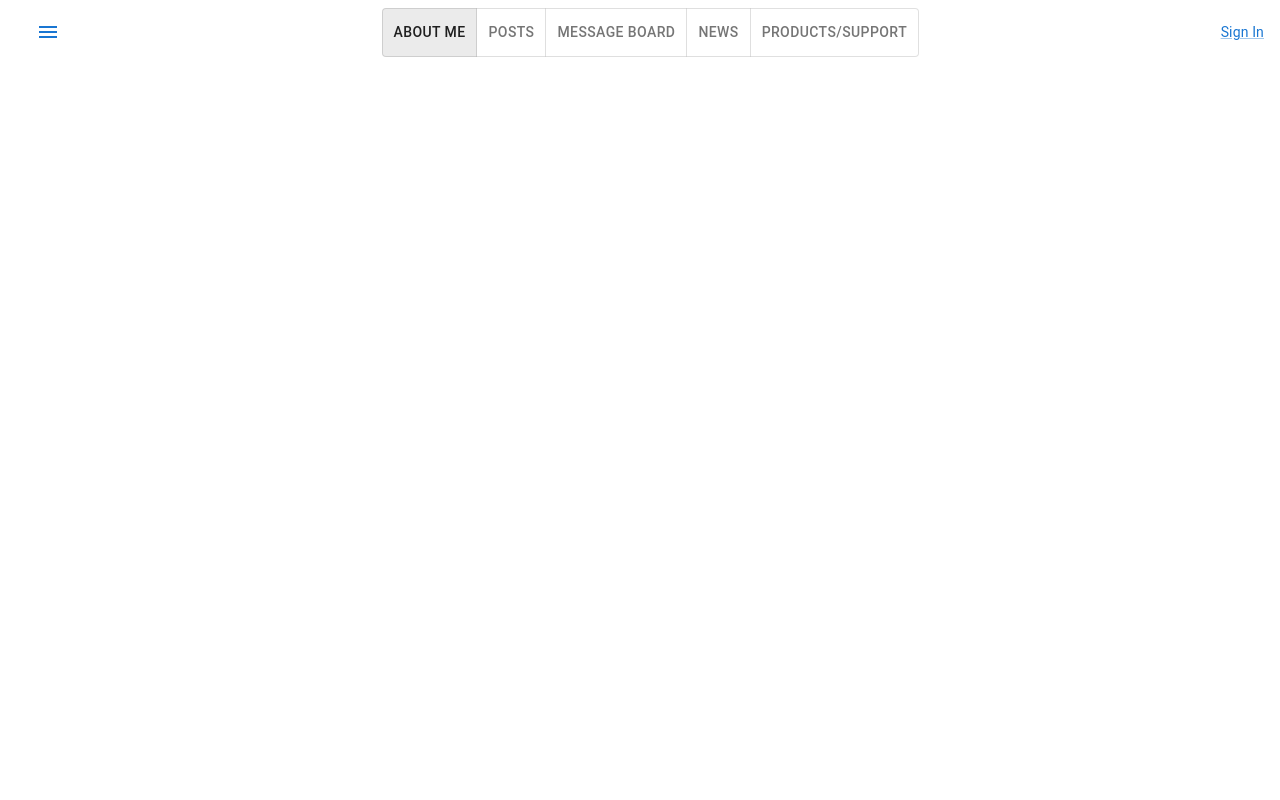
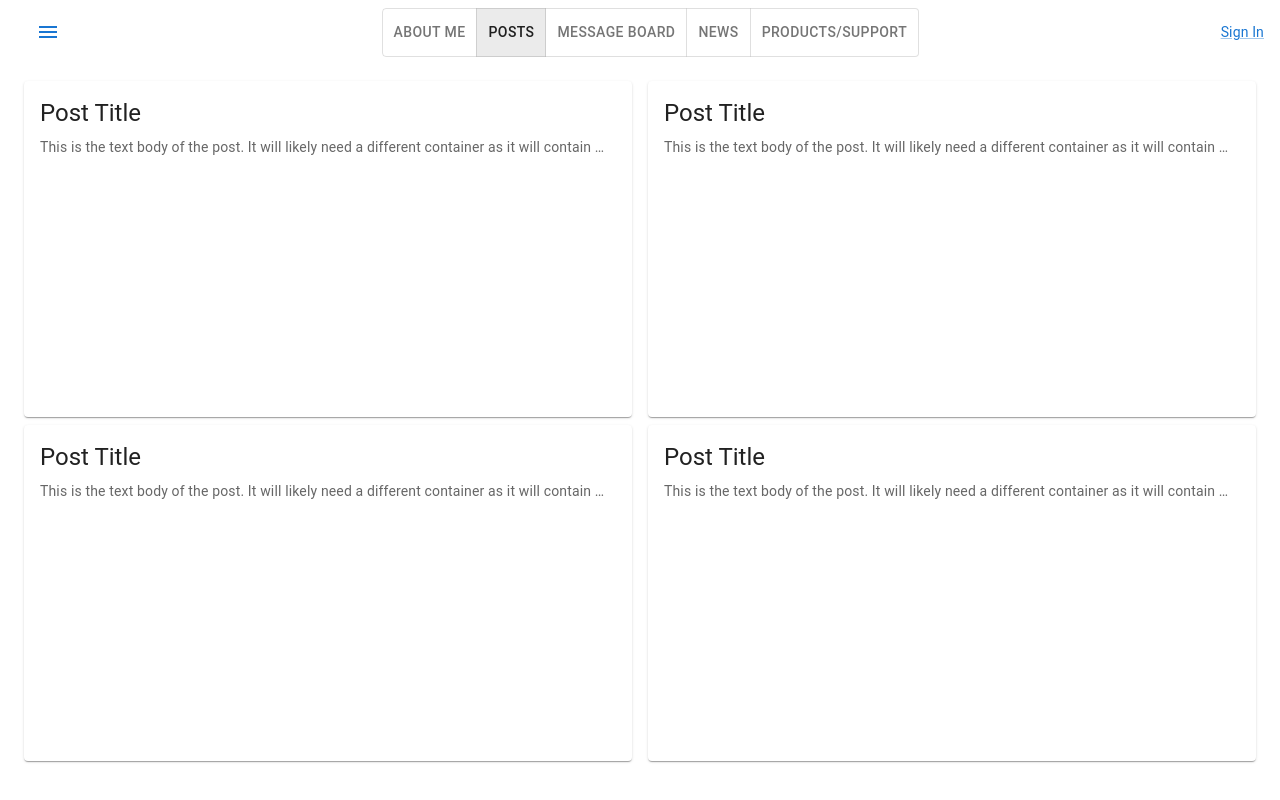
Before and after one commit to bandrus93/ZiggysBlog, a React (Create React App) app in the folder ziggy-blog/: page /feed in a window 1280 px wide. Built offline with nearby package versions, Linux system fonts and the light colour scheme.

Commit message:
Completed static frontend

```diff
--- a/ziggy-blog/src/App.css
+++ b/ziggy-blog/src/App.css
@@ -3,3 +3,32 @@
   justify-content: space-between;
   padding: 0.5rem 1rem;
 }
+
+.about-blurb {
+  display: flex;
+  margin: 1rem 1.5rem;
+}
+
+.about-image {
+  flex-grow: 1;
+}
+
+.about-text {
+  flex-grow: 2;
+}
+
+.feed-container {
+  display: grid;
+  grid-template-columns: auto auto;
+  grid-gap: 0.5rem 1rem;
+  margin: 1rem 1.5rem;
+  height: 85vh;
+}
+
+.board-container {
+  display: grid;
+  grid-template-columns: auto auto auto;
+  grid-gap: 0.5rem 1rem;
+  margin: 1rem 1.5rem;
+  height: 85vh;
+}
--- a/ziggy-blog/src/App.js
+++ b/ziggy-blog/src/App.js
@@ -1,9 +1,25 @@
+import './App.css';
+import { BrowserRouter, Routes, Route } from "react-router-dom";
 import NavBar from './components/NavBar';
-import './App.css';
+import About from './pages/About';
+import Board from './pages/Board';
+import Error from './pages/Error';
+import Feed from './pages/Feed';
+import Shop from './pages/Shop';
 
 function App() {
   return (
+    <BrowserRouter>
     <NavBar />
+      <Routes>
+        <Route path='/feed' index element={<Feed />} />
+        <Route path='/about' element={<About />} />
+        <Route path='/message-board' element={<Board />} />
+        <Route path='/news' element={<Feed />} />
+        <Route path='/shop' element={<Shop />} />
+        <Route path='*' element={<Error />} />
+      </Routes>
+    </BrowserRouter>
   );
 }
 
--- /dev/null
+++ b/ziggy-blog/src/components/ContentCard.jsx
@@ -0,0 +1,26 @@
+import * as React from 'react';
+import Card from '@mui/material/Card';
+import CardContent from '@mui/material/CardContent';
+import Typography from '@mui/material/Typography';
+import { CardActionArea } from '@mui/material';
+
+export default function ContentCard() {
+  const expand = () => {
+
+  }
+  return (
+    <Card>
+      <CardActionArea onClick={expand}>
+        <CardContent>
+          <Typography gutterBottom variant="h5" component="div">
+            Post Title
+          </Typography>
+          <Typography noWrap variant="body2" color="text.secondary">
+            This is the text body of the post. It will likely need a different container as
+            it will contain multiple element types.
+          </Typography>
+        </CardContent>
+      </CardActionArea>
+    </Card>
+  );
+}
--- a/ziggy-blog/src/components/NavBar.jsx
+++ b/ziggy-blog/src/components/NavBar.jsx
@@ -1,9 +1,10 @@
 import * as React from 'react';
+import { Link as RoutePath } from 'react-router-dom';
 import { Link, Button, ToggleButton, ToggleButtonGroup } from '@mui/material';
 import MenuIcon from '@mui/icons-material/Menu';
 
 export default function NavBar() {
-  const [selection, setSelection] = React.useState('about-me');
+  const [selection, setSelection] = React.useState('posts');
 
   const handleSelection = (event, newSelection) => {
     setSelection(newSelection);
@@ -20,19 +21,19 @@ export default function NavBar() {
             onChange={handleSelection}
             aria-label="navbar"
         >
-        <ToggleButton value="about-me" aria-label="about-me">
+        <ToggleButton value="about-me" aria-label="about-me" component={RoutePath} to="about">
             About Me
         </ToggleButton>
-        <ToggleButton value="posts" aria-label="posts">
+        <ToggleButton value="posts" aria-label="posts" component={RoutePath} to="feed">
             Posts
         </ToggleButton>
-        <ToggleButton value="message-board" aria-label="message-board">
+        <ToggleButton value="message-board" aria-label="message-board" component={RoutePath} to="message-board">
             Message Board
         </ToggleButton>
-        <ToggleButton value="news" aria-label="news">
+        <ToggleButton value="news" aria-label="news" component={RoutePath} to="news">
             News
         </ToggleButton>
-        <ToggleButton value="products-support" aria-label="products-support">
+        <ToggleButton value="products-support" aria-label="products-support" component={RoutePath} to="shop">
             Products/Support
         </ToggleButton>
         </ToggleButtonGroup>
--- /dev/null
+++ b/ziggy-blog/src/pages/About.jsx
@@ -0,0 +1,13 @@
+import { Typography } from "@mui/material";
+import NavBar from "../components/NavBar";
+
+export default function About() {
+    return (
+        <div className="about-blurb">
+            <img src="" alt="It's Ziggy, B*tch" className="about-image"></img>
+            <Typography variant="body2" className="about-text">
+                This section is all about Ziggy. Her hobbies, interests, activism...
+            </Typography>
+        </div>
+    );
+}
--- /dev/null
+++ b/ziggy-blog/src/pages/Board.jsx
@@ -0,0 +1,15 @@
+import ContentCard from "../components/ContentCard";
+import NavBar from "../components/NavBar";
+
+export default function Board() {
+    return (
+        <div className="board-container">
+            <ContentCard />
+            <ContentCard />
+            <ContentCard />
+            <ContentCard />
+            <ContentCard />
+            <ContentCard />
+        </div>
+    );
+}
--- /dev/null
+++ b/ziggy-blog/src/pages/Error.jsx
@@ -0,0 +1,7 @@
+import NavBar from "../components/NavBar";
+
+export default function Error() {
+    return (
+        <p>Oops! Something went wrong...</p>
+    );
+}
--- /dev/null
+++ b/ziggy-blog/src/pages/Feed.jsx
@@ -0,0 +1,12 @@
+import ContentCard from "../components/ContentCard";
+
+export default function Feed() {
+    return (
+        <div className="feed-container">
+            <ContentCard />
+            <ContentCard />
+            <ContentCard />
+            <ContentCard />
+        </div>
+    );
+}
--- /dev/null
+++ b/ziggy-blog/src/pages/Shop.jsx
@@ -0,0 +1,7 @@
+import NavBar from "../components/NavBar";
+
+export default function Shop() {
+    return (
+        <p>Coming Soon!</p>
+    );
+}
```
Also changed, not shown: ziggy-blog/src/components/Post.jsx (deleted, +0 -7 lines).
